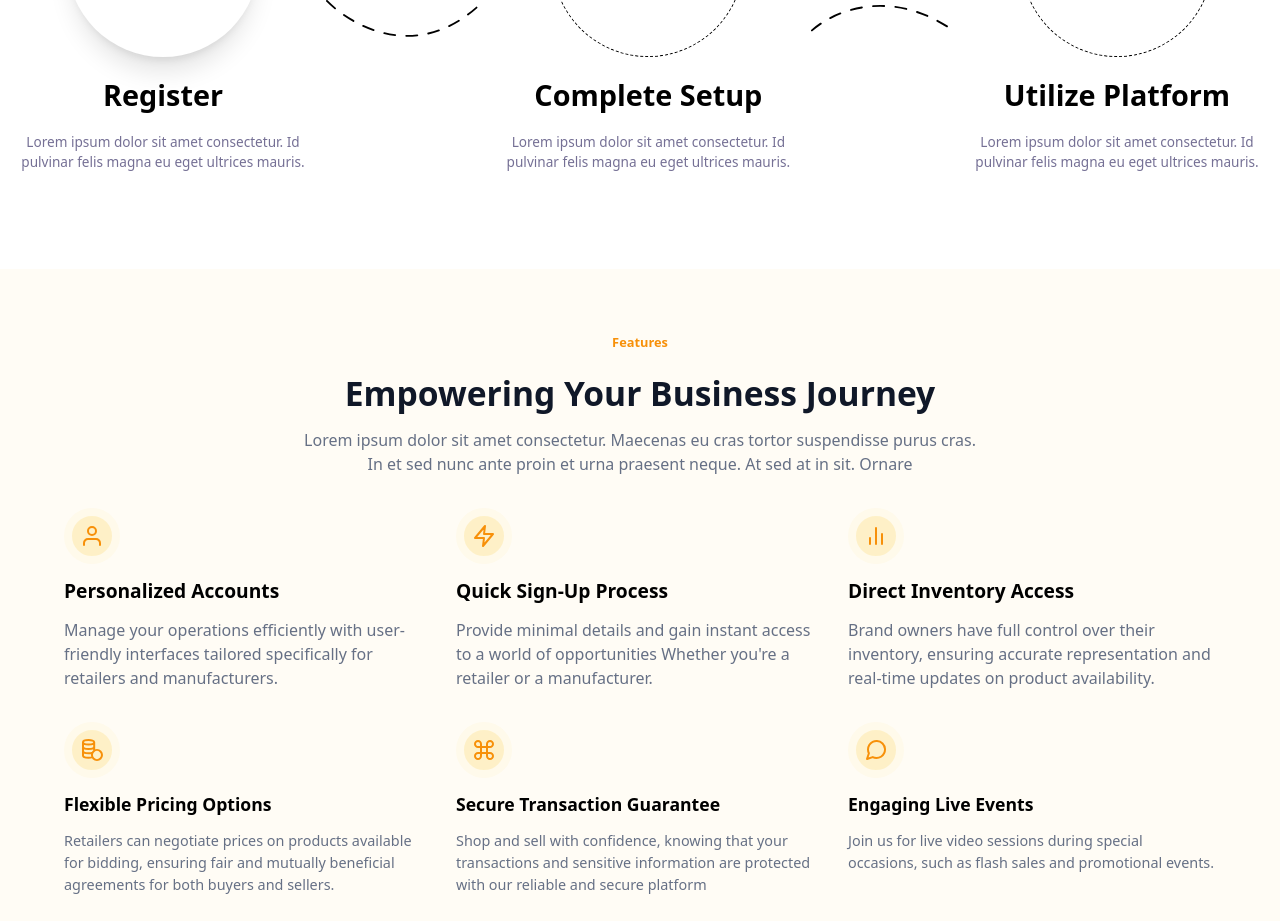
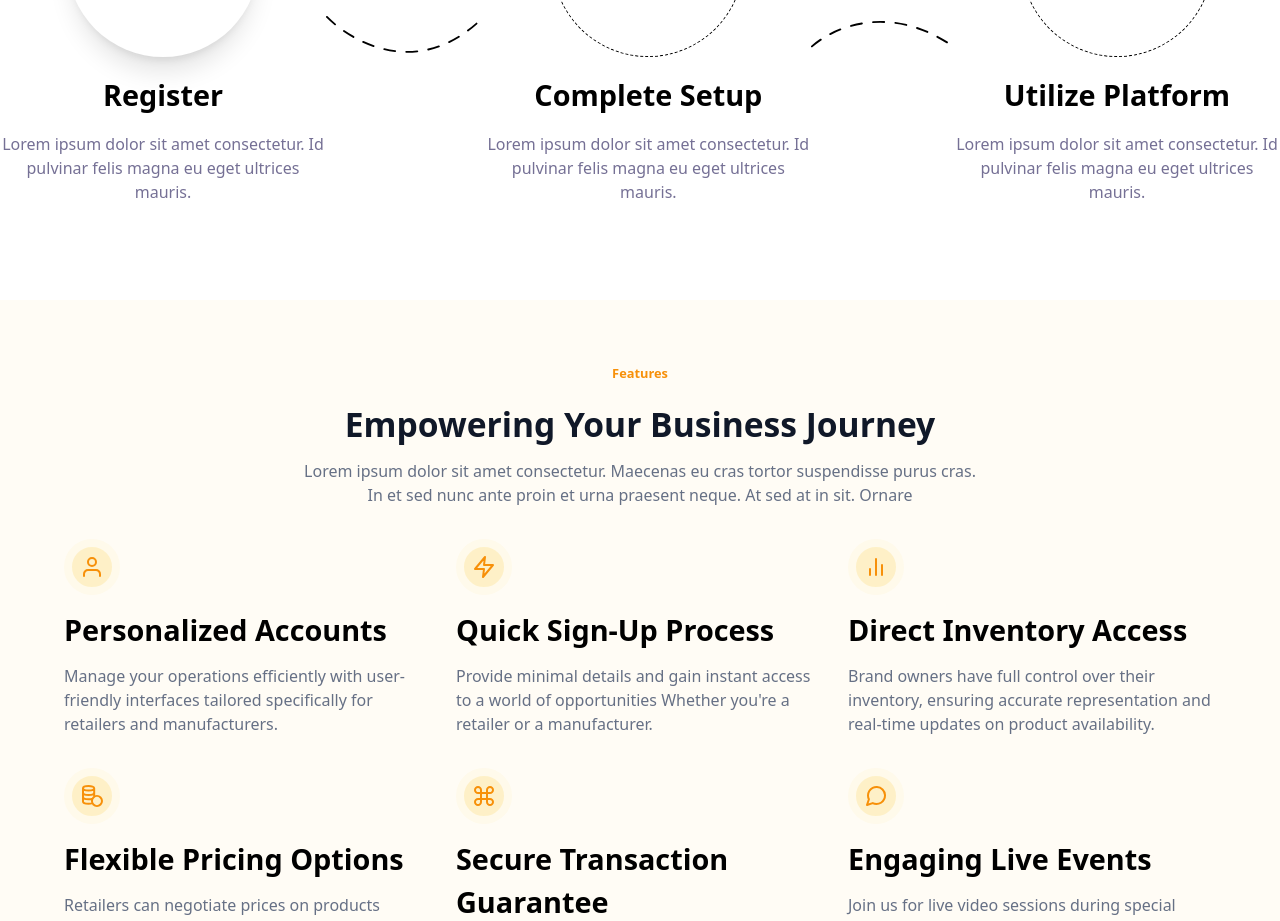
Before and after one commit to davidfayanju1/KioskhiveNG, a React (Vite) app: page / in a window 1280 px wide. Shown: the part 1120-2041 px from the top of the page. Built offline with nearby package versions, Linux system fonts and the light colour scheme; a web font is replaced by a local one.

Commit message:
UI fixes

```diff
--- a/src/components/modules/home/Section2.jsx
+++ b/src/components/modules/home/Section2.jsx
@@ -24,7 +24,7 @@ const Section2 = () => {
           <div className="title md:my-[1rem] font-[600] text-black md:text-[1.8rem] text-[1.3rem] text-center">
             Register
           </div>
-          <span className="block text-[#757095] text-center text-[.85rem]">
+          <span className="block text-[#757095] text-center text-[1rem]">
             Lorem ipsum dolor sit amet consectetur. Id pulvinar felis magna eu
             eget ultrices mauris.
           </span>
@@ -44,7 +44,7 @@ const Section2 = () => {
           <div className="title my-[1rem] font-[600] text-black md:text-[1.8rem] text-[1.3rem] text-center">
             Complete Setup
           </div>
-          <span className="block text-[#757095] text-center text-[.85rem]">
+          <span className="block text-[#757095] text-center text-[1rem]">
             Lorem ipsum dolor sit amet consectetur. Id pulvinar felis magna eu
             eget ultrices mauris.
           </span>
@@ -64,7 +64,7 @@ const Section2 = () => {
           <div className="title my-[1rem] font-[600] text-black md:text-[1.8rem] text-[1.3rem] text-center">
             Utilize Platform
           </div>
-          <span className="block text-[#757095] text-center text-[.85rem]">
+          <span className="block text-[#757095] text-center text-[1rem]">
             Lorem ipsum dolor sit amet consectetur. Id pulvinar felis magna eu
             eget ultrices mauris.
           </span>
--- a/src/components/modules/home/Section3.jsx
+++ b/src/components/modules/home/Section3.jsx
@@ -50,7 +50,7 @@ const Section3 = () => {
           <span className="block w-full font-[700] md:text-[2.1rem] text-[1.5rem] mb-[.6rem] text-[#101828] text-center">
             Empowering Your Business Journey
           </span>
-          <small className="font-light text-[#667085] block text-[1rem] mx-auto text-center w-[95%] max-w-[43rem]">
+          <small className="text-[#667085] block text-[1rem] mx-auto text-center w-[95%] max-w-[43rem]">
             Lorem ipsum dolor sit amet consectetur. Maecenas eu cras tortor
             suspendisse purus cras. In et sed nunc ante proin et urna praesent
             neque. At sed at in sit. Ornare
@@ -63,7 +63,7 @@ const Section3 = () => {
               <div className="text-left">
                 <img src={item.svg} alt="" />
               </div>
-              <h1 className="title font-[600] my-[.8rem] text-[1.2rem] text-left">
+              <h1 className="title font-[600] my-[.8rem] md:text-[1.8rem] text-[1.3rem] text-left">
                 {item.title}
               </h1>
               <p className="text-left text-[#667085] text-[1rem]">
@@ -79,11 +79,11 @@ const Section3 = () => {
               <div className="text-left">
                 <img src={item.svg} alt="" />
               </div>
-              <h1 className="title font-[600] my-[.8rem] text-[1.1rem] text-left">
+              <h1 className="title font-[600] my-[.8rem] md:text-[1.8rem] text-[1.3rem] text-left">
                 {item.title}
               </h1>
 
-              <p className="text-left text-[#667085] text-[.9rem]">
+              <p className="text-left text-[#667085] text-[1rem]">
                 {item.text}
               </p>
             </div>
--- a/src/components/modules/home/Section4.jsx
+++ b/src/components/modules/home/Section4.jsx
@@ -27,7 +27,7 @@ const Section4 = () => {
         <div className="flex-container flex items-start justify-start md:gap-[1rem] gap-[2rem] md:flex-row flex-col">
           {data.map((item) => (
             <div className="item_card">
-              <div className="title font-[600] text-center text-white md:text-[1.75rem] text-[1.37rem] mb-[1rem]">
+              <div className="title font-[600] text-center text-white md:text-[1.8rem] text-[1.3rem] mb-[1rem]">
                 {item.title}
               </div>
               <div className="text text-white font-[400] text-center text-[1rem]">
```
